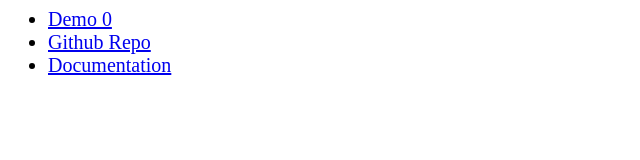
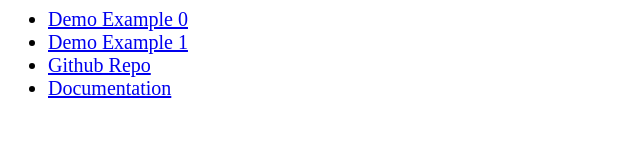
Before and after one commit to LeiaInc/Leia_WebGL_SDK, a website: page index.html in a window 1280 px wide. Shown: the whole page, without its empty margins (0-640 px from the left). Drawn offline with Linux system fonts and the light colour scheme.

Commit message:
Update index.html

```diff
--- a/index.html
+++ b/index.html
@@ -8,7 +8,8 @@
   </head>
   <body>
     <ul>
-      <li><a href="https://distracted-kalam-6c1d45.netlify.app/">Demo 0</a></li>
+      <li><a href="https://distracted-kalam-6c1d45.netlify.app/">Demo Example 0</a></li>
+        <li><a href="https://distracted-kalam-6c1d45.netlify.app/">Demo Example 1</a></li>
       <li><a href="https://github.com/LeiaInc/Leia_WebGL_SDK">Github Repo</a></li>
       <li><a href="https://docs.leialoft.com/developer/webgl-sdk/initializing-the-sdk" target="_blank">Documentation</a></li>
     </ul>
```
